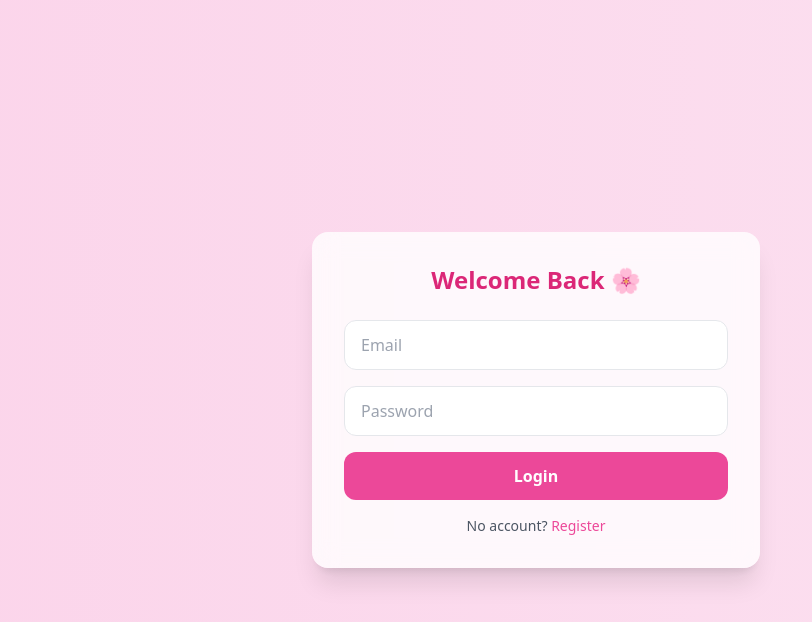
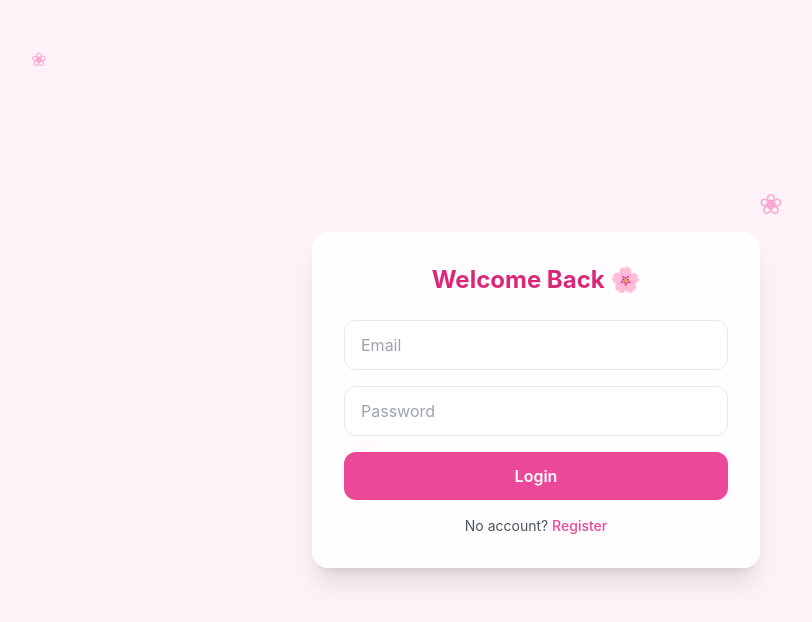
Before and after one commit to aminuastroboy/project-mct, a React (Create React App) app: page / in a window 1280 px wide. Shown: the top 622 px of the page, without its empty margins (104-916 px from the left). Built offline with nearby package versions, Linux system fonts and the light colour scheme.

Commit message:
Update index.css

```diff
--- a/src/index.css
+++ b/src/index.css
@@ -2,14 +2,6 @@
 @tailwind components;
 @tailwind utilities;
 
-@keyframes gradientShift {
-  0% { background-position: 0% 50%; }
-  50% { background-position: 100% 50%; }
-  100% { background-position: 0% 50%; }
+body {
+  font-family: "Inter", sans-serif;
 }
-
-.bg-animated {
-  background: linear-gradient(270deg, #fce7f3, #fbcfe8, #f9a8d4, #f472b6);
-  background-size: 600% 600%;
-  animation: gradientShift 18s ease infinite;
-}
```
